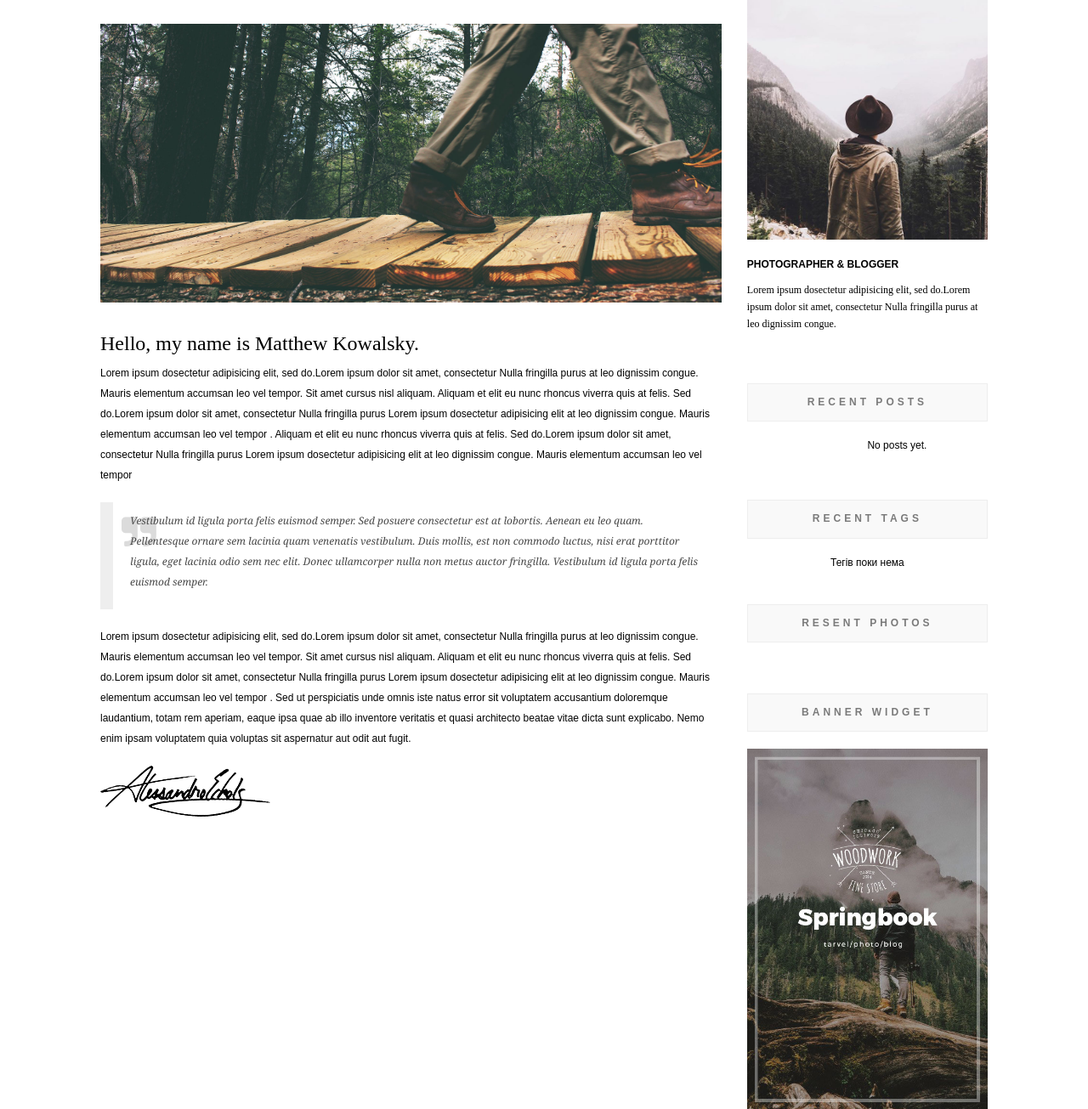
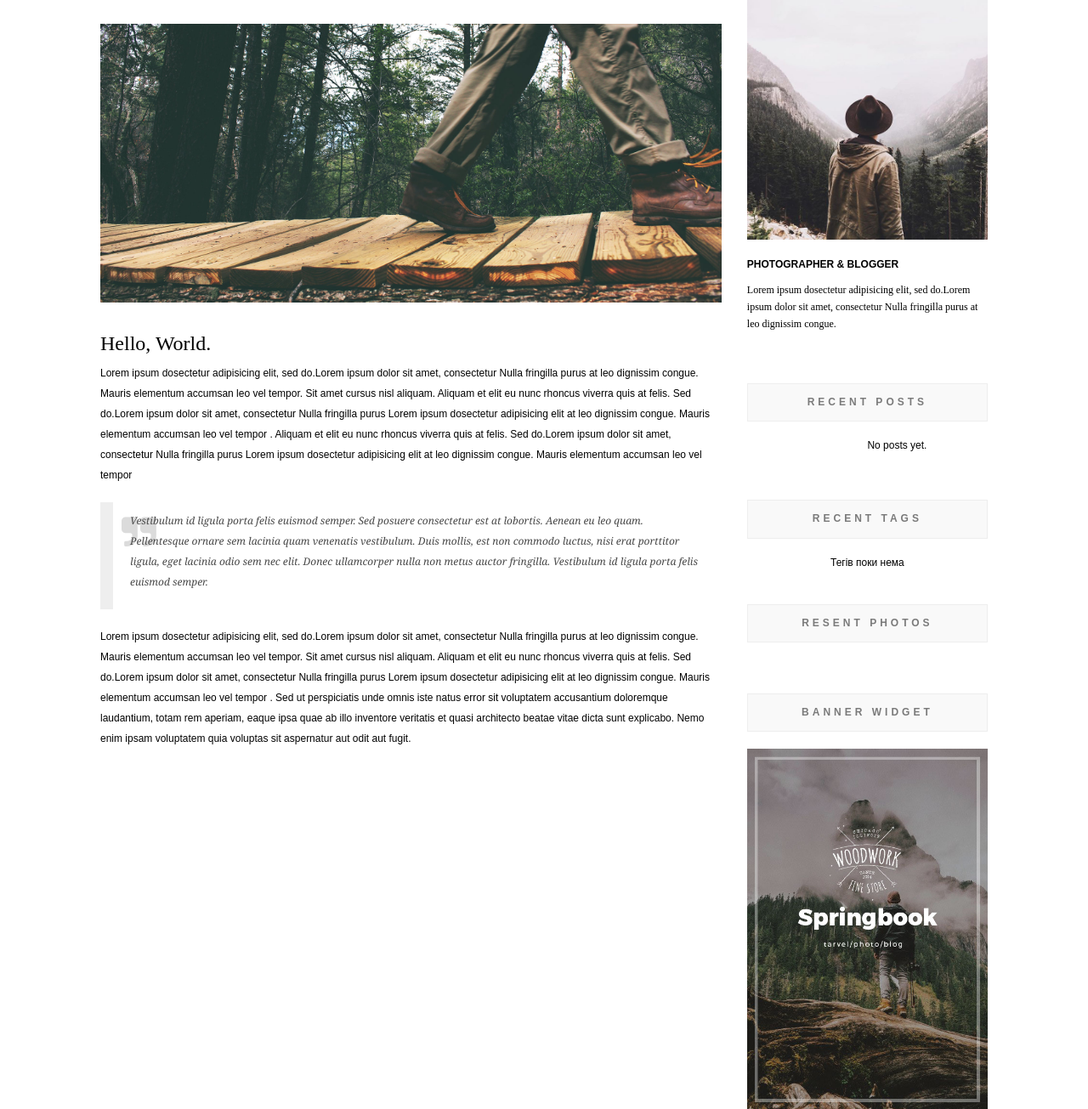
Before and after one commit to inn-u/blog, a Django app: page /blog/about/ in a window 1280 px wide. Shown: the part 530-1835 px from the top of the page at 85% size. Run offline with Django 5.2, Linux system fonts and the light colour scheme; data that the repository does not hold is empty; some libraries are stand-ins or nearby versions.

Commit message:
added readme, minor code cleanup

```diff
--- a/templates/about.html
+++ b/templates/about.html
@@ -26,13 +26,12 @@
                 </div>
                 <!--  blog media end -->
                 <div class=" fl-wrap">
-                    <h3 align="left"> Hello, my name is  Matthew  Kowalsky.</h3>
+                    <h3 align="left"> Hello, World.</h3>
                     <p>Lorem ipsum dosectetur adipisicing elit, sed do.Lorem ipsum dolor sit amet, consectetur Nulla fringilla purus at leo dignissim congue. Mauris elementum accumsan leo vel tempor. Sit amet cursus nisl aliquam. Aliquam et elit eu nunc rhoncus viverra quis at felis. Sed do.Lorem ipsum dolor sit amet, consectetur Nulla fringilla purus Lorem ipsum dosectetur adipisicing elit at leo dignissim congue. Mauris elementum accumsan leo vel tempor . Aliquam et elit eu nunc rhoncus viverra quis at felis. Sed do.Lorem ipsum dolor sit amet, consectetur Nulla fringilla purus Lorem ipsum dosectetur adipisicing elit at leo dignissim congue. Mauris elementum accumsan leo vel tempor</p>
                     <blockquote>
                         <p>Vestibulum id ligula porta felis euismod semper. Sed posuere consectetur est at lobortis. Aenean eu leo quam. Pellentesque ornare sem lacinia quam venenatis vestibulum. Duis mollis, est non commodo luctus, nisi erat porttitor ligula, eget lacinia odio sem nec elit. Donec ullamcorper nulla non metus auctor fringilla. Vestibulum id ligula porta felis euismod semper.</p>
                     </blockquote>
                     <p>Lorem ipsum dosectetur adipisicing elit, sed do.Lorem ipsum dolor sit amet, consectetur Nulla fringilla purus at leo dignissim congue. Mauris elementum accumsan leo vel tempor. Sit amet cursus nisl aliquam. Aliquam et elit eu nunc rhoncus viverra quis at felis. Sed do.Lorem ipsum dolor sit amet, consectetur Nulla fringilla purus Lorem ipsum dosectetur adipisicing elit at leo dignissim congue. Mauris elementum accumsan leo vel tempor . Sed ut perspiciatis unde omnis iste natus error sit voluptatem accusantium doloremque laudantium, totam rem aperiam, eaque ipsa quae ab illo inventore veritatis et quasi architecto beatae vitae dicta sunt explicabo. Nemo enim ipsam voluptatem quia voluptas sit aspernatur aut odit aut fugit.</p>
-                    <div class="signature"><img src="{% static 'images/signature2.png' %}" alt=""></div>
                 </div>
             </article>
             <!-- article end -->
```
Also changed, not shown: README.md, static/images/instagram/1.jpg (deleted), static/images/instagram/2.jpg (deleted), static/images/instagram/3.jpg (deleted), static/images/instagram/4.jpg (deleted), static/images/instagram/5.jpg (deleted), static/images/instagram/6.jpg (deleted), static/images/signature.png (deleted), static/images/signature2.png (deleted).
